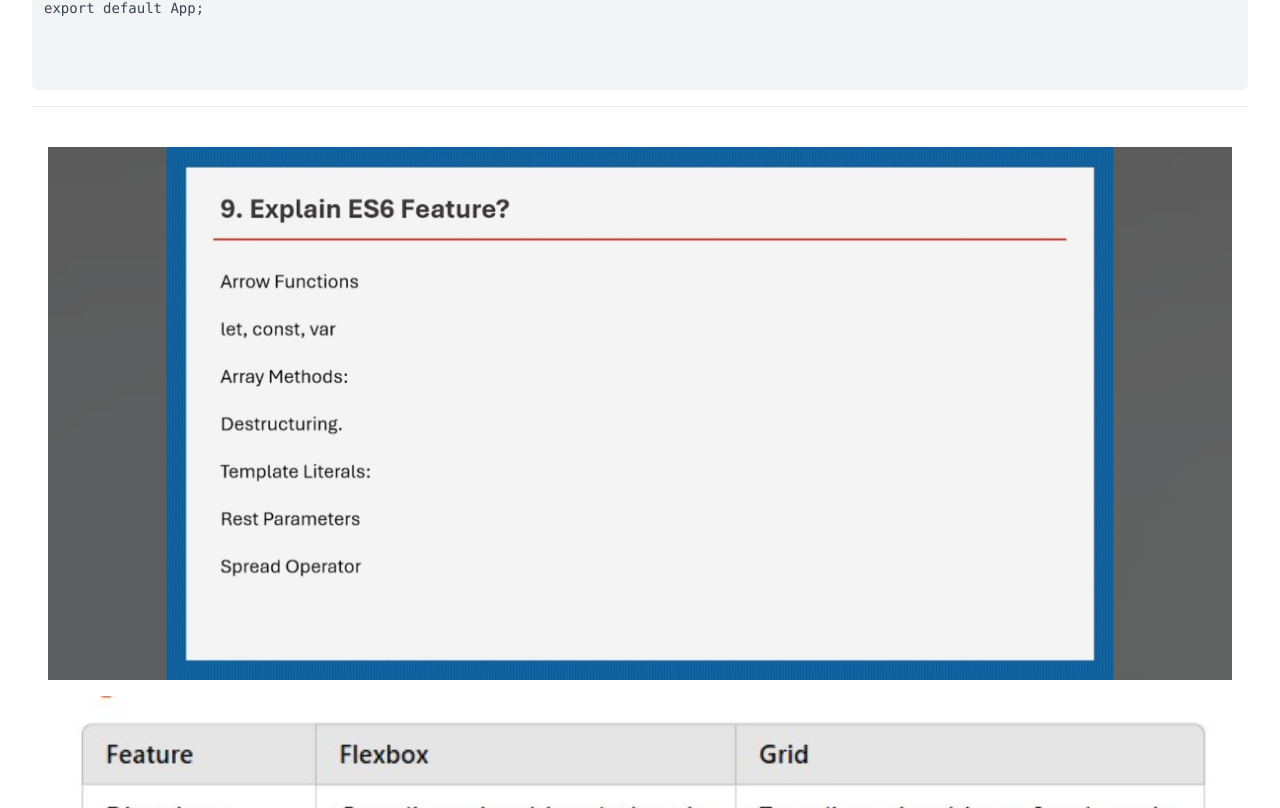
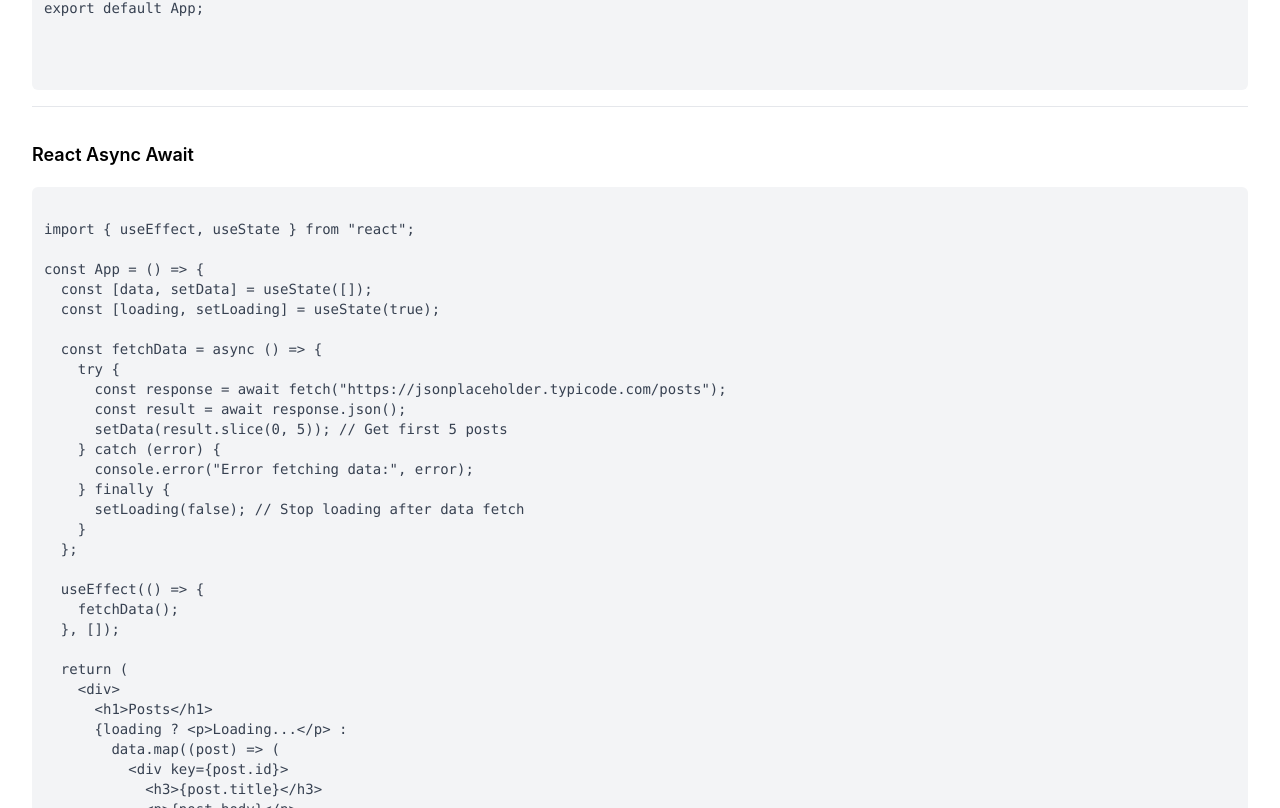
Before and after one commit to vimal336/inter-pre, a React (Vite) app: page /Interview in a window 1280 px wide. Shown: the part 8092-8900 px from the top of the page. Built offline with nearby package versions, Linux system fonts and the light colour scheme.

Commit message:
problem solving

```diff
--- a/src/Interview.jsx
+++ b/src/Interview.jsx
@@ -515,6 +515,60 @@ export default App;
         </>
       ),
     },
+    {
+      question: "React Async Await",
+      answer: (
+        <>
+          <img src="" alt="" />
+          <pre className="bg-gray-100 p-3 rounded-md text-sm overflow-x-auto max-w-full">
+            <code className="whitespace-pre">
+              {`
+import { useEffect, useState } from "react";
+
+const App = () => {
+  const [data, setData] = useState([]);
+  const [loading, setLoading] = useState(true);
+
+  const fetchData = async () => {
+    try {
+      const response = await fetch("https://jsonplaceholder.typicode.com/posts");
+      const result = await response.json();
+      setData(result.slice(0, 5)); // Get first 5 posts
+    } catch (error) {
+      console.error("Error fetching data:", error);
+    } finally {
+      setLoading(false); // Stop loading after data fetch
+    }
+  };
+
+  useEffect(() => {
+    fetchData();
+  }, []);
+
+  return (
+    <div>
+      <h1>Posts</h1>
+      {loading ? <p>Loading...</p> :
+        data.map((post) => (
+          <div key={post.id}>
+            <h3>{post.title}</h3>
+            <p>{post.body}</p>
+          </div>
+        ))
+      }
+    </div>
+  );
+};
+
+export default App;
+
+
+              `}
+            </code>
+          </pre>
+        </>
+      ),
+    },
   ];
 
   return (
```
